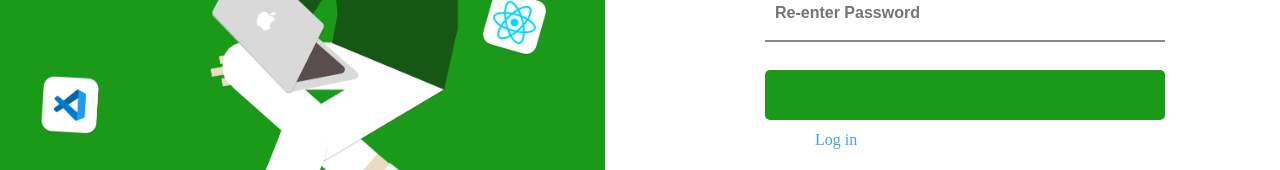
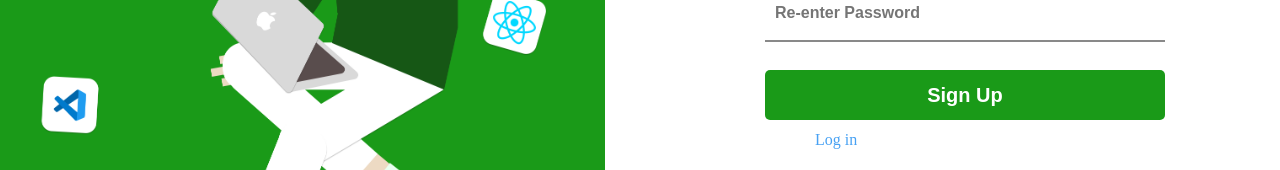
Before and after one commit to Sopo2023/SOPO_FRONTLAST, a React (Create React App) app in the folder SOPOLAST/: page /Signuppage in a window 1280 px wide. Shown: the part 490-660 px from the top of the page. Built offline with nearby package versions, Linux system fonts and the light colour scheme; no server answers.

Commit message:
fix:: css -> stylecomponent

```diff
--- a/SOPOLAST/src/Components/Auth/Signup/signup.tsx
+++ b/SOPOLAST/src/Components/Auth/Signup/signup.tsx
@@ -227,7 +227,9 @@ function LoginComponent(): JSX.Element {
                 type="submit"
                 // disabled={loading || !isEmailVerified}
                 value={loading ? "Signing up..." : "Sign up"}
-              />
+              >
+                Sign Up
+              </s.Button>
               <p>{msg}</p>
               <div onClick={() => navigate("/")} className="LogLink">
                 Log in
```
